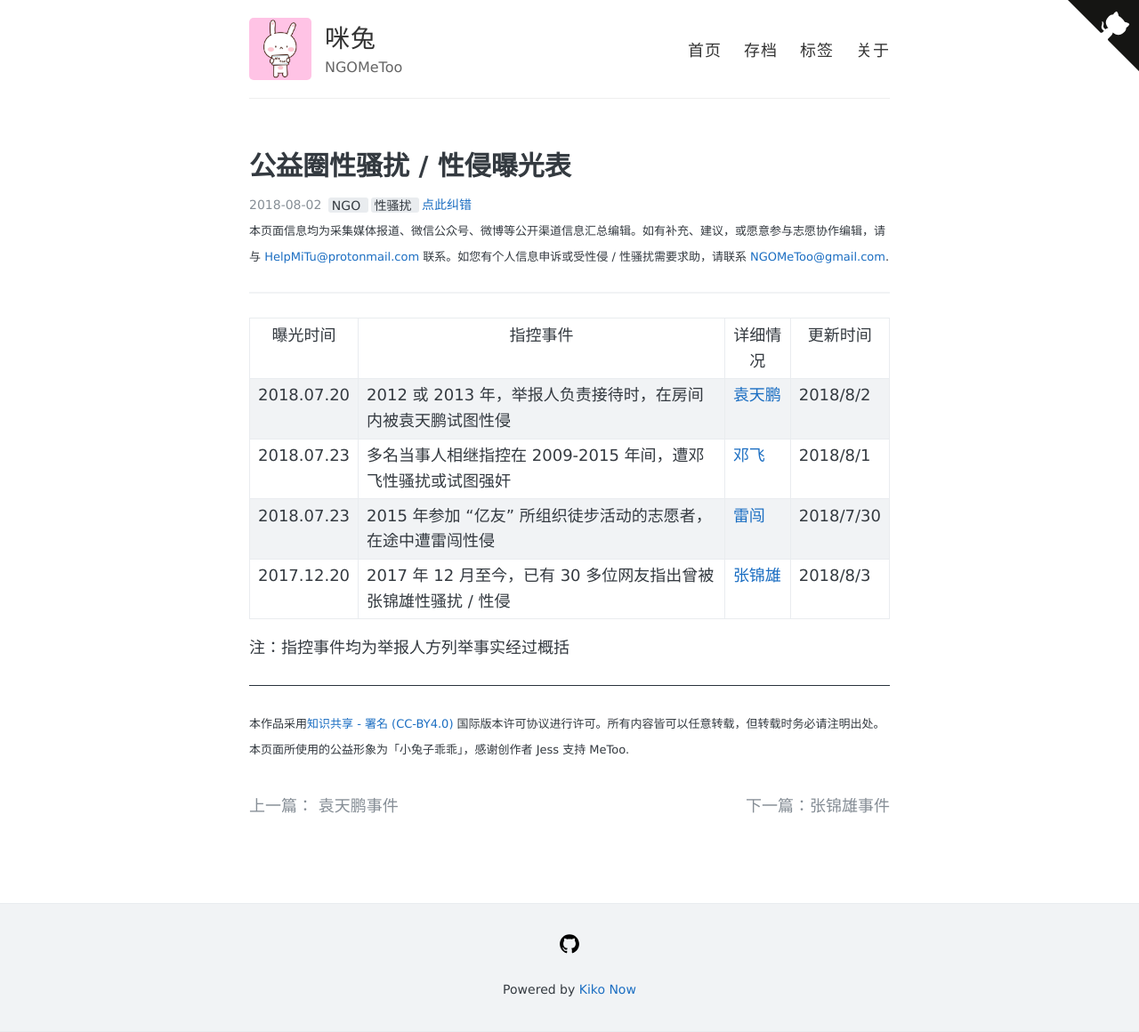
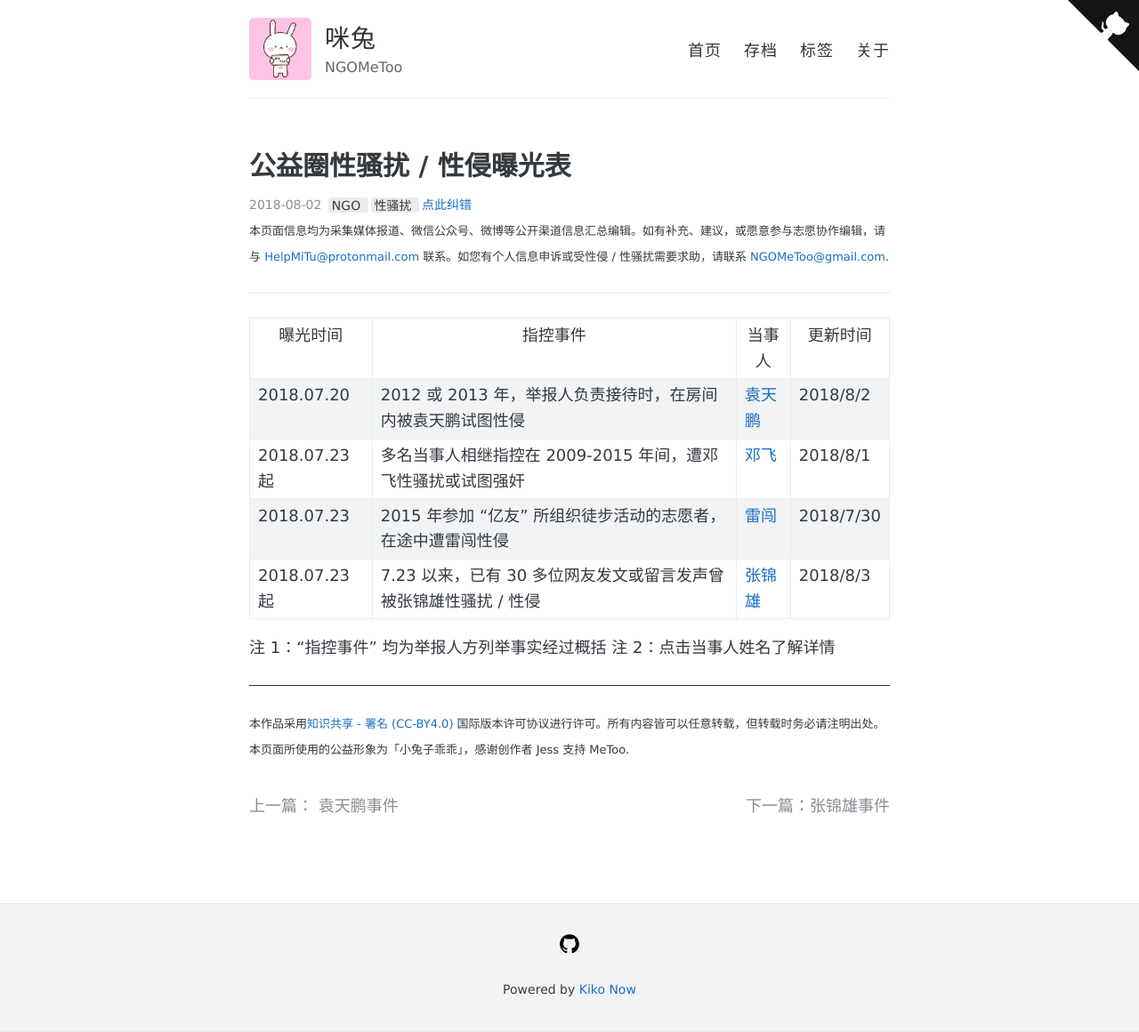
Before and after one commit to NGOMeToo/NGOMeToo.github.io, a Jekyll site: the page built from _posts/2018-08-02-ngometoo-lists.md, in a window 1280 px wide. Shown: the whole page at 89% size. Built offline with Jekyll 4.4.1, drawn with Linux system fonts in a browser that asks for light colours; comment, search, counter and statistics services are not loaded.

Commit message:
Update 2018-08-02-ngometoo-lists.md

```diff
--- a/_posts/2018-08-02-ngometoo-lists.md
+++ b/_posts/2018-08-02-ngometoo-lists.md
@@ -16,11 +16,12 @@ description:
 
 ---
 
-曝光时间|指控事件|详细情况|更新时间
+曝光时间|指控事件|当事人|更新时间
 ---|---|---|---
 2018.07.20|2012或2013年，举报人负责接待时，在房间内被袁天鹏试图性侵|[袁天鹏](https://ngometoo.github.io/YuanTianpeng/)|2018/8/2
-2018.07.23|多名当事人相继指控在2009-2015年间，遭邓飞性骚扰或试图强奸|[邓飞](https://ngometoo.github.io/Deng-Fei/)|2018/8/1
+2018.07.23起|多名当事人相继指控在2009-2015年间，遭邓飞性骚扰或试图强奸|[邓飞](https://ngometoo.github.io/Deng-Fei/)|2018/8/1
 2018.07.23|2015年参加“亿友”所组织徒步活动的志愿者，在途中遭雷闯性侵|[雷闯](https://ngometoo.github.io/Lei-Chuang/)|2018/7/30
-2017.12.20|2017年12月至今，已有30多位网友指出曾被张锦雄性骚扰/性侵|[张锦雄](https://ngometoo.github.io/Zhang-Jinxiong/)|2018/8/3
+2018.07.23起|7.23以来，已有30多位网友发文或留言发声曾被张锦雄性骚扰/性侵|[张锦雄](https://ngometoo.github.io/Zhang-Jinxiong/)|2018/8/3
 
-注：指控事件均为举报人方列举事实经过概括
+注1：“指控事件”均为举报人方列举事实经过概括
+注2：点击当事人姓名了解详情
```
